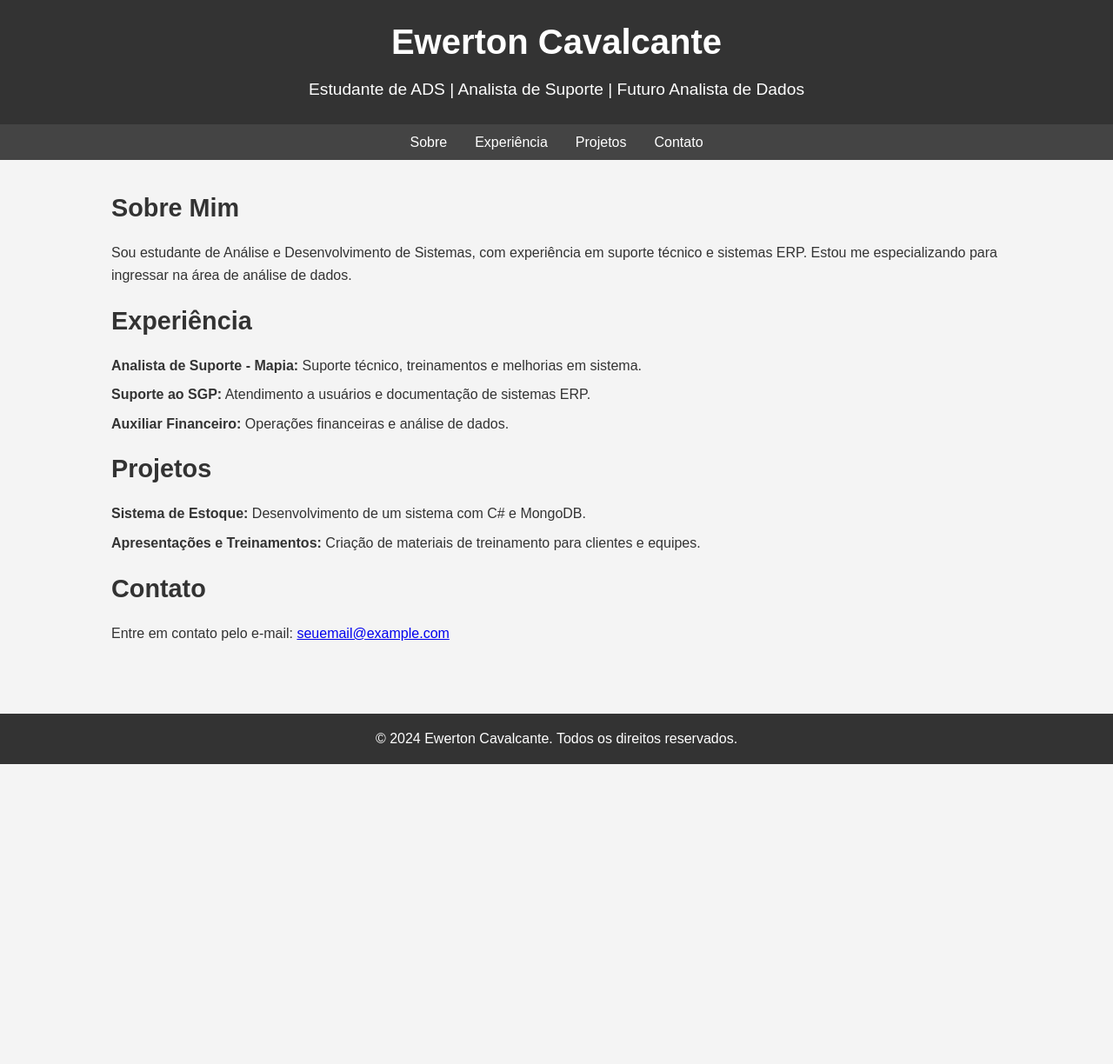
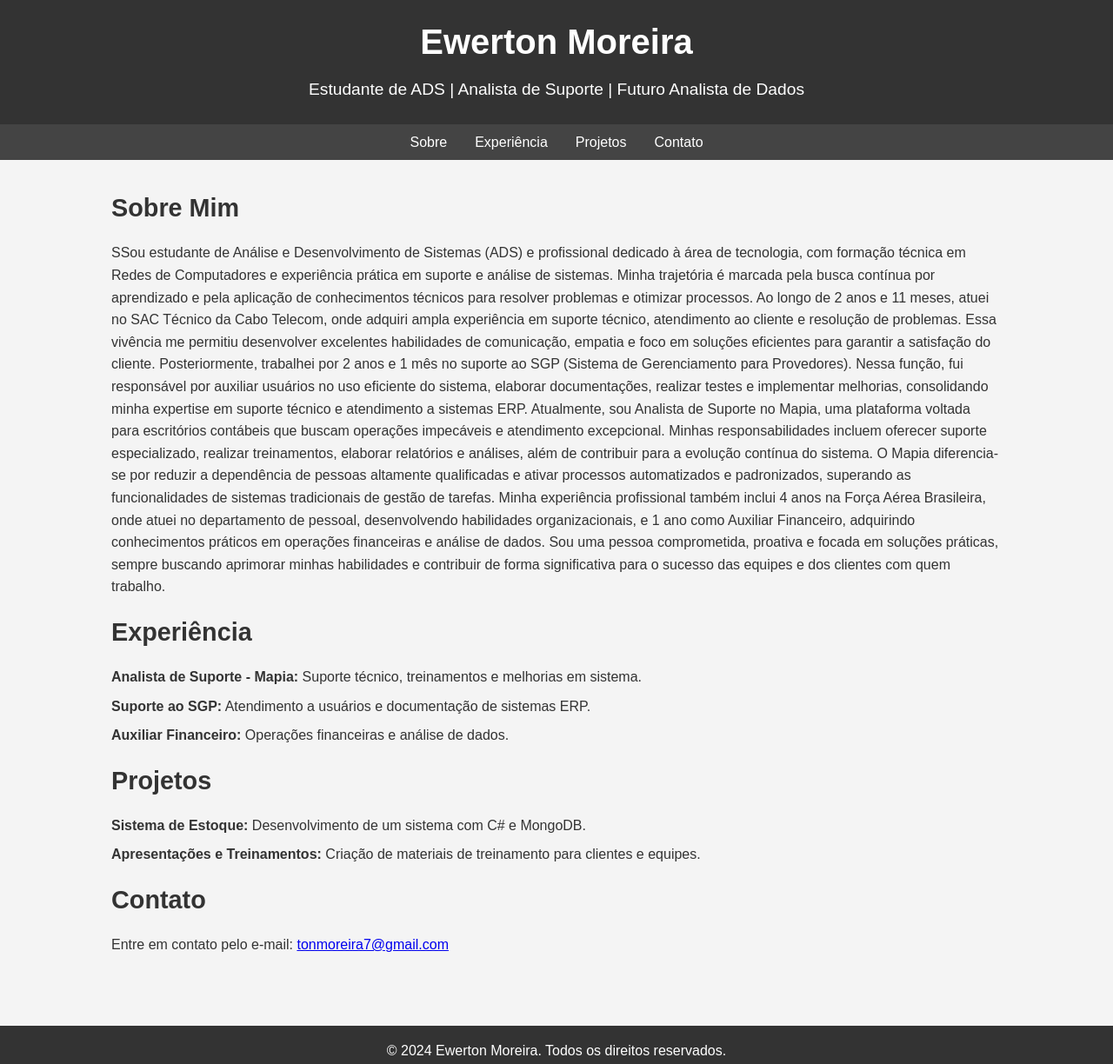
Before and after one commit to TonMoreira/tonmoreira.github.io, a plain HTML site: page index.html in a window 1280 px wide. Shown: the whole page at 87% size. Before the commit the page ends 879 px from the top, so only its background shows below. Drawn offline with Linux system fonts and the light colour scheme.

Commit message:
Ajudes nos nomes

```diff
--- a/index.html
+++ b/index.html
@@ -9,7 +9,7 @@
 <body>
     <header>
         <div class="container">
-            <h1>Ewerton Cavalcante</h1>
+            <h1>Ewerton Moreira</h1>
             <p>Estudante de ADS | Analista de Suporte | Futuro Analista de Dados</p>
         </div>
     </header>
@@ -28,7 +28,17 @@
     <main>
         <section id="about" class="container">
             <h2>Sobre Mim</h2>
-            <p>Sou estudante de Análise e Desenvolvimento de Sistemas, com experiência em suporte técnico e sistemas ERP. Estou me especializando para ingressar na área de análise de dados.</p>
+            <p>SSou estudante de Análise e Desenvolvimento de Sistemas (ADS) e profissional dedicado à área de tecnologia, com formação técnica em Redes de Computadores e experiência prática em suporte e análise de sistemas. Minha trajetória é marcada pela busca contínua por aprendizado e pela aplicação de conhecimentos técnicos para resolver problemas e otimizar processos.
+
+                Ao longo de 2 anos e 11 meses, atuei no SAC Técnico da Cabo Telecom, onde adquiri ampla experiência em suporte técnico, atendimento ao cliente e resolução de problemas. Essa vivência me permitiu desenvolver excelentes habilidades de comunicação, empatia e foco em soluções eficientes para garantir a satisfação do cliente.
+
+                Posteriormente, trabalhei por 2 anos e 1 mês no suporte ao SGP (Sistema de Gerenciamento para Provedores). Nessa função, fui responsável por auxiliar usuários no uso eficiente do sistema, elaborar documentações, realizar testes e implementar melhorias, consolidando minha expertise em suporte técnico e atendimento a sistemas ERP.
+
+                Atualmente, sou Analista de Suporte no Mapia, uma plataforma voltada para escritórios contábeis que buscam operações impecáveis e atendimento excepcional. Minhas responsabilidades incluem oferecer suporte especializado, realizar treinamentos, elaborar relatórios e análises, além de contribuir para a evolução contínua do sistema. O Mapia diferencia-se por reduzir a dependência de pessoas altamente qualificadas e ativar processos automatizados e padronizados, superando as funcionalidades de sistemas tradicionais de gestão de tarefas.
+
+                Minha experiência profissional também inclui 4 anos na Força Aérea Brasileira, onde atuei no departamento de pessoal, desenvolvendo habilidades organizacionais, e 1 ano como Auxiliar Financeiro, adquirindo conhecimentos práticos em operações financeiras e análise de dados.
+
+                Sou uma pessoa comprometida, proativa e focada em soluções práticas, sempre buscando aprimorar minhas habilidades e contribuir de forma significativa para o sucesso das equipes e dos clientes com quem trabalho.</p>
         </section>
 
         <section id="experience" class="container">
@@ -50,13 +60,13 @@
 
         <section id="contact" class="container">
             <h2>Contato</h2>
-            <p>Entre em contato pelo e-mail: <a href="mailto:seuemail@example.com">seuemail@example.com</a></p>
+            <p>Entre em contato pelo e-mail: <a href="mailto:tonmoreira7@gmail.com">tonmoreira7@gmail.com</a></p>
         </section>
     </main>
 
     <footer>
         <div class="container">
-            <p>&copy; 2024 Ewerton Cavalcante. Todos os direitos reservados.</p>
+            <p>&copy; 2024 Ewerton Moreira. Todos os direitos reservados.</p>
         </div>
     </footer>
 </body>
```
